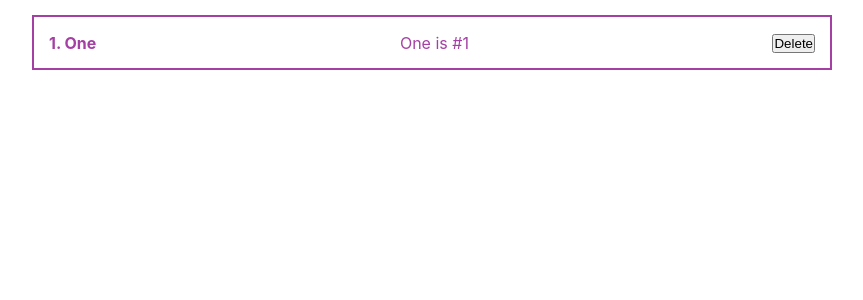
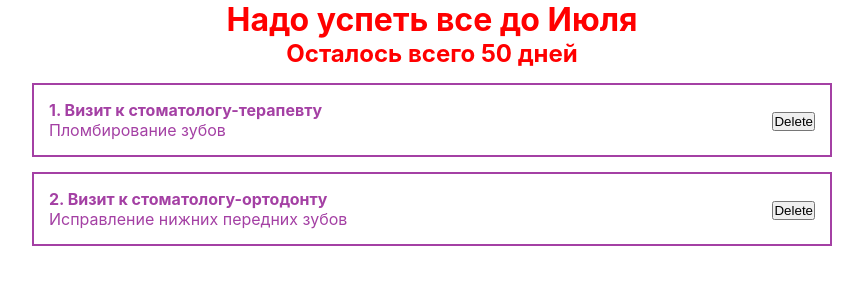
Before and after one commit to ali-alim/fundamental_react, a React (Create React App) app: page / in a window 1280 px wide. Shown: the top 300 px of the page, without its empty margins (208-1071 px from the left). Built offline with nearby package versions, Linux system fonts and the light colour scheme.

Commit message:
create PostList component

```diff
--- a/src/App.js
+++ b/src/App.js
@@ -1,11 +1,27 @@
-import React from "react";
+import React, { useState } from "react";
 import PostItem from "./components/PostItem";
+import PostList from "./components/PostList";
 import "./styles/App.css";
 
+
+
 const App = () => {
+  const [posts, setPosts] = useState([
+    {
+      id: 1,
+      title: "Визит к стоматологу-терапевту",
+      body: "Пломбирование зубов",
+    },
+    {
+      id: 2,
+      title: "Визит к стоматологу-ортодонту",
+      body: "Исправление нижних передних зубов",
+    },
+  ]);
+
   return (
     <div className="app">
-      <PostItem />
+      <PostList posts={posts} />
     </div>
   );
 };
--- a/src/components/PostItem.js
+++ b/src/components/PostItem.js
@@ -1,14 +1,19 @@
 import React from "react";
 
-const PostItem = () => {
+const PostItem = (props) => {
+  console.log(props);
   return (
-      <div className="post">
-        <strong>1. One</strong>
-        <div>One is #1</div>
-        <div className="post__btns">
-          <button>Delete</button>
-        </div>
+    <div className="post">
+      <div className="post__content">
+        <strong>
+          {props.post.id}. {props.post.title}
+        </strong>
+        <div>{props.post.body}</div>
       </div>
+      <div className="post__btns">
+        <button>Delete</button>
+      </div>
+    </div>
   );
 };
 
--- /dev/null
+++ b/src/components/PostList.js
@@ -0,0 +1,22 @@
+import React from 'react'
+import PostItem from './PostItem';
+
+const deadline = new Date("06/30/2022").getTime();
+const today = Date.now();
+const numOfLeftDays = Math.round((deadline - today) / (1000 * 3600 * 24));
+
+const PostList = ({posts}) => {
+  return (
+    <div>
+        <center>
+        <h1>Надо успеть все до Июля</h1>
+        <h2>Осталось всего {numOfLeftDays} дней</h2>
+      </center>
+      {posts.map((post) => (
+        <PostItem post={post} key={post.id} />
+      ))}
+    </div>
+  )
+}
+
+export default PostList
--- a/src/styles/App.css
+++ b/src/styles/App.css
@@ -13,6 +13,10 @@
     width: 800px;
 }
 
+.app h1, h2 {
+    color: rgb(255, 0, 0);
+}
+
 .post{
     display: flex;
     padding: 15px;
@@ -22,3 +26,11 @@
     justify-content: space-between;
     align-items: center;
 }
+
+.post__content{
+
+}
+
+.post__btns{
+
+}
```
